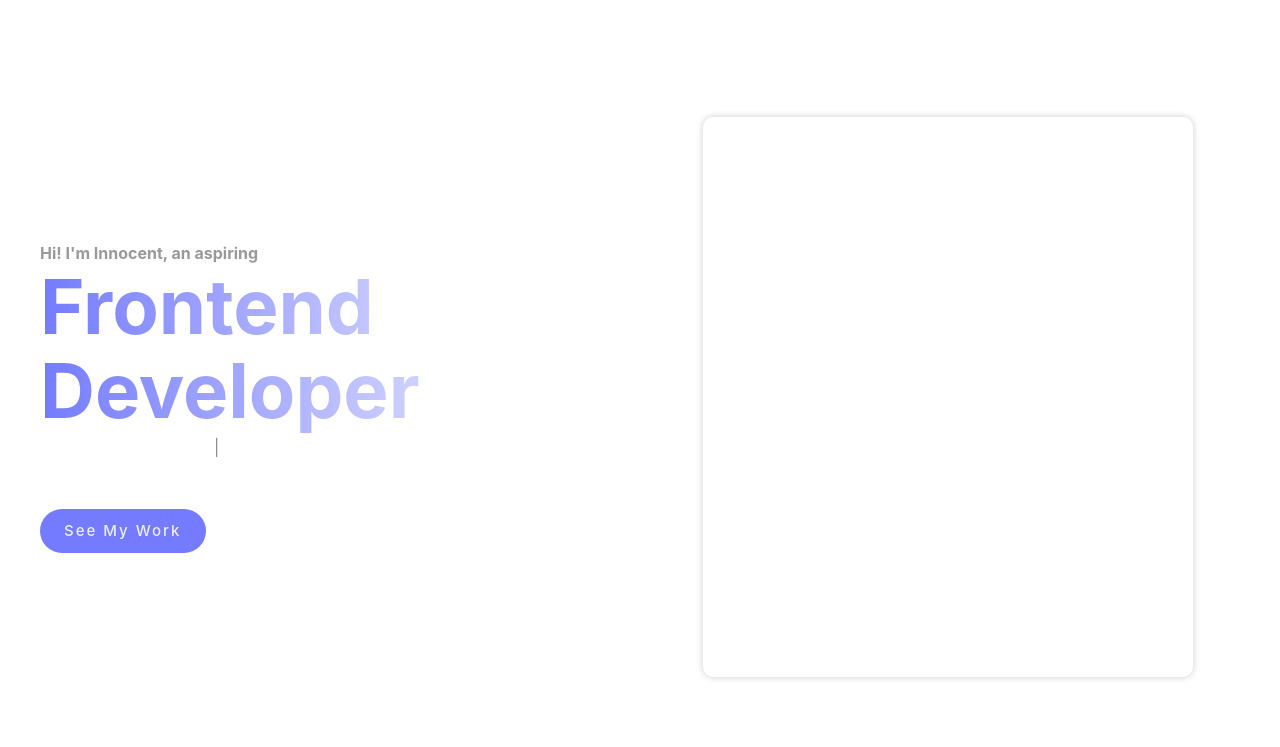
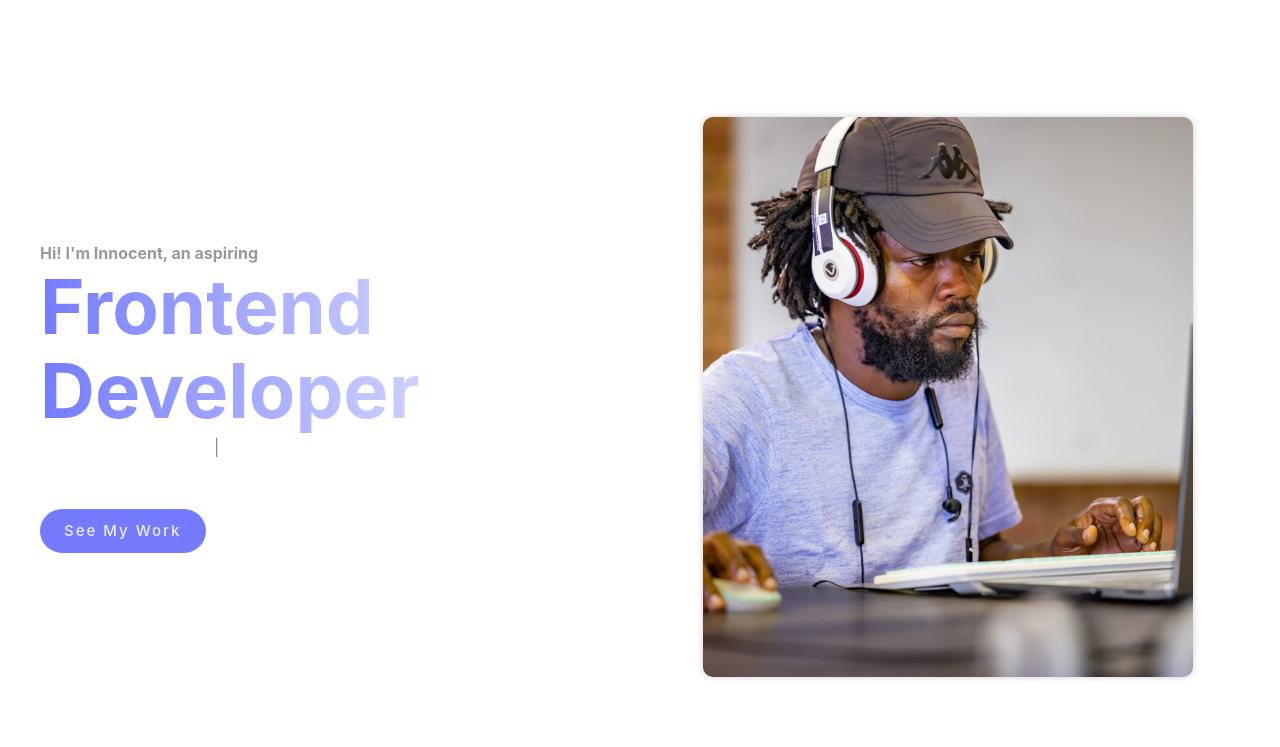
Before and after one commit to InnocentRangaka/InnocentRangaka.github.io, a website built with Vite: page index.html in a window 1280 px wide. Shown: the part 53-800 px from the top of the page. Built offline with nearby package versions, Linux system fonts and the light colour scheme; files whose address does not match are found by name.

Commit message:
Update style.css

```diff
--- a/assets/css/style.css
+++ b/assets/css/style.css
@@ -618,7 +618,7 @@ section {
   width: calc(var(--hero-image-height) * 0.8751);
   height: var(--hero-image-height);
   justify-self: center;
-  background-image: url("./assets/images/MyPicatBCL.jpg");
+  background-image: url("../../assets/images/MyPicatBCL.jpg");
   background-position: 50%;
   background-size: cover;
   background-repeat: no-repeat;
```
